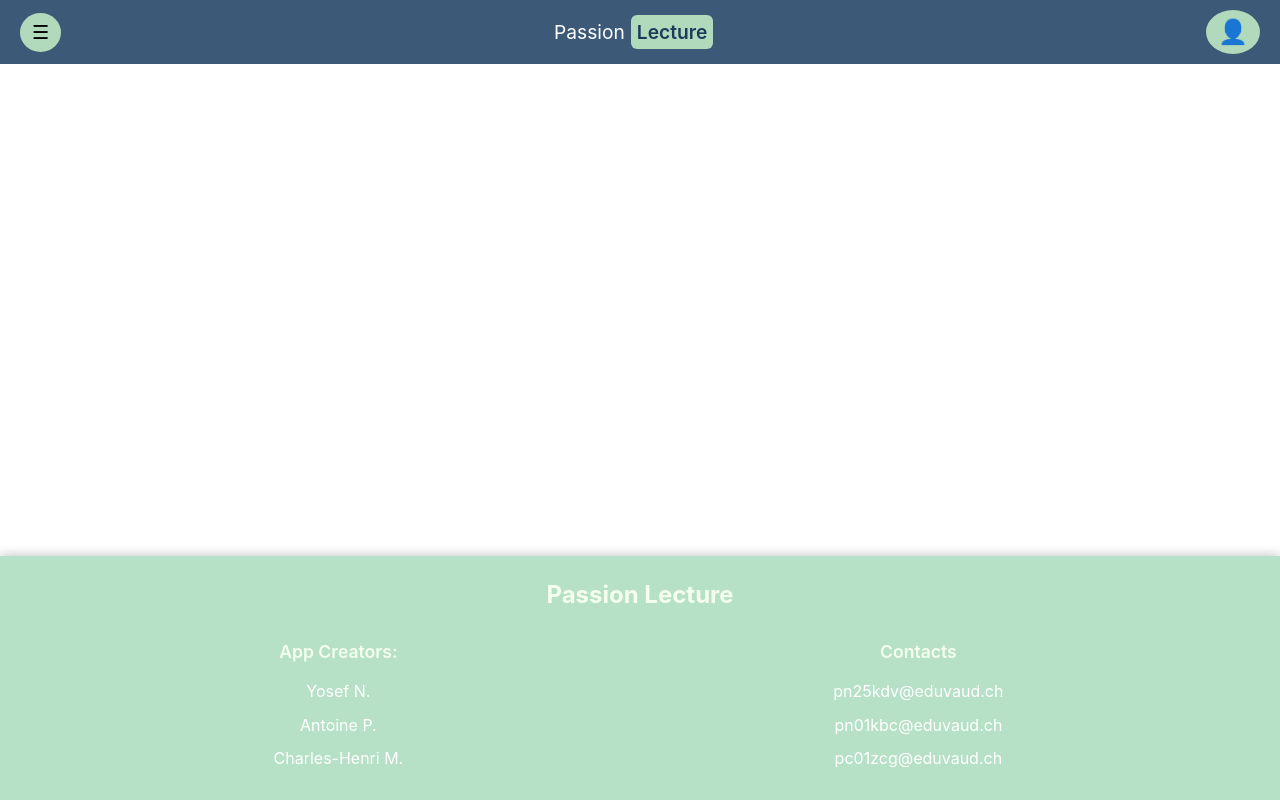
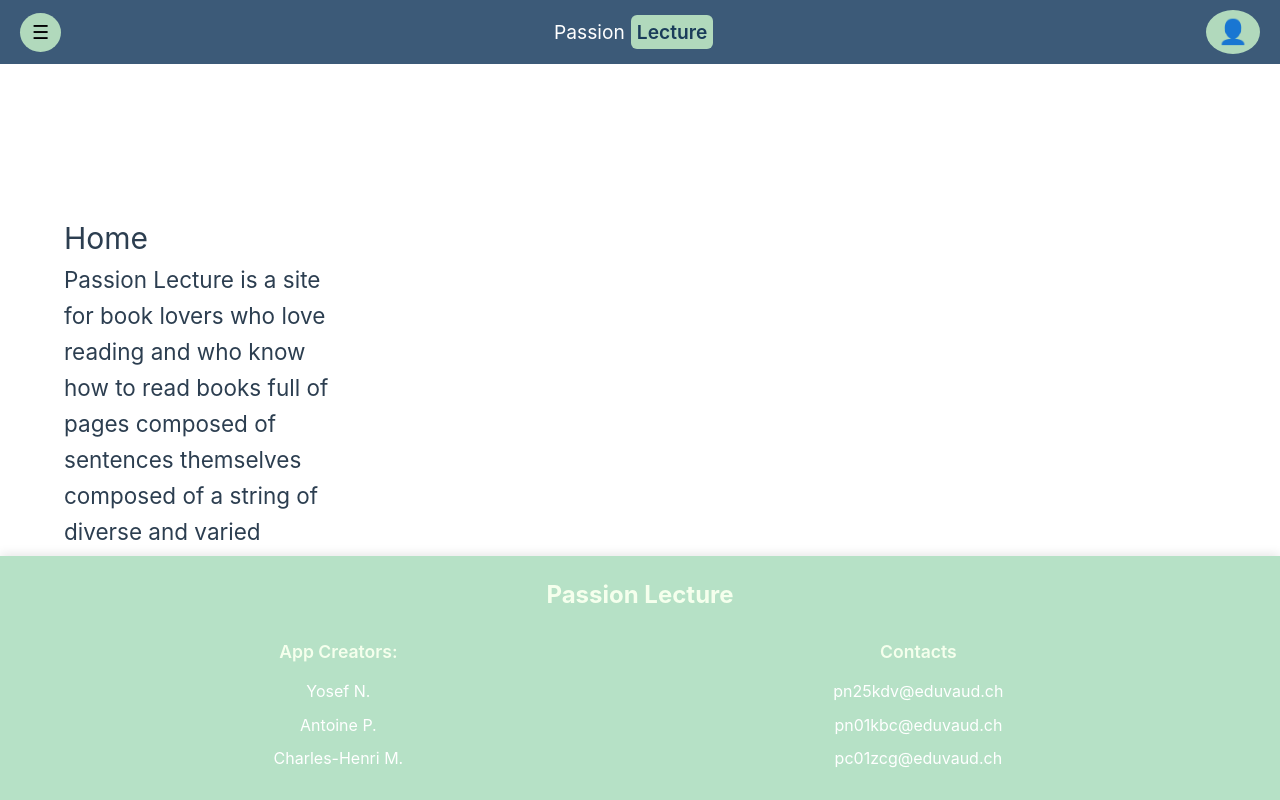
Before and after one commit to Josefnademo/Passion_lecture_FRONTEND, a Vue app in the folder frontend/PassionLecture/: page / in a window 1280 px wide. Built offline with nearby package versions, Linux system fonts and the light colour scheme.

Commit message:
Chore(Journal De travail Yosef
[DONE] [5min]
- Update journal de travail

```diff
--- a/frontend/PassionLecture/src/components/Acceuil.vue
+++ b/frontend/PassionLecture/src/components/Acceuil.vue
@@ -1,9 +1,9 @@
-<script setup>
-import AppFooter from './Footer.vue'
-import AppHeader from './Header.vue'
-</script>
+<script setup></script>
 
 <template>
-  <AppHeader />
-  <AppFooter />
+  <h1>Home</h1>
+  <h2>
+    Passion Lecture is a site for book lovers who love reading and who know how to read books full
+    of pages composed of sentences themselves composed of a string of diverse and varied words.
+  </h2>
 </template>
```
Also changed, not shown: 1 other file (tests, documents, lock files or other folders).
